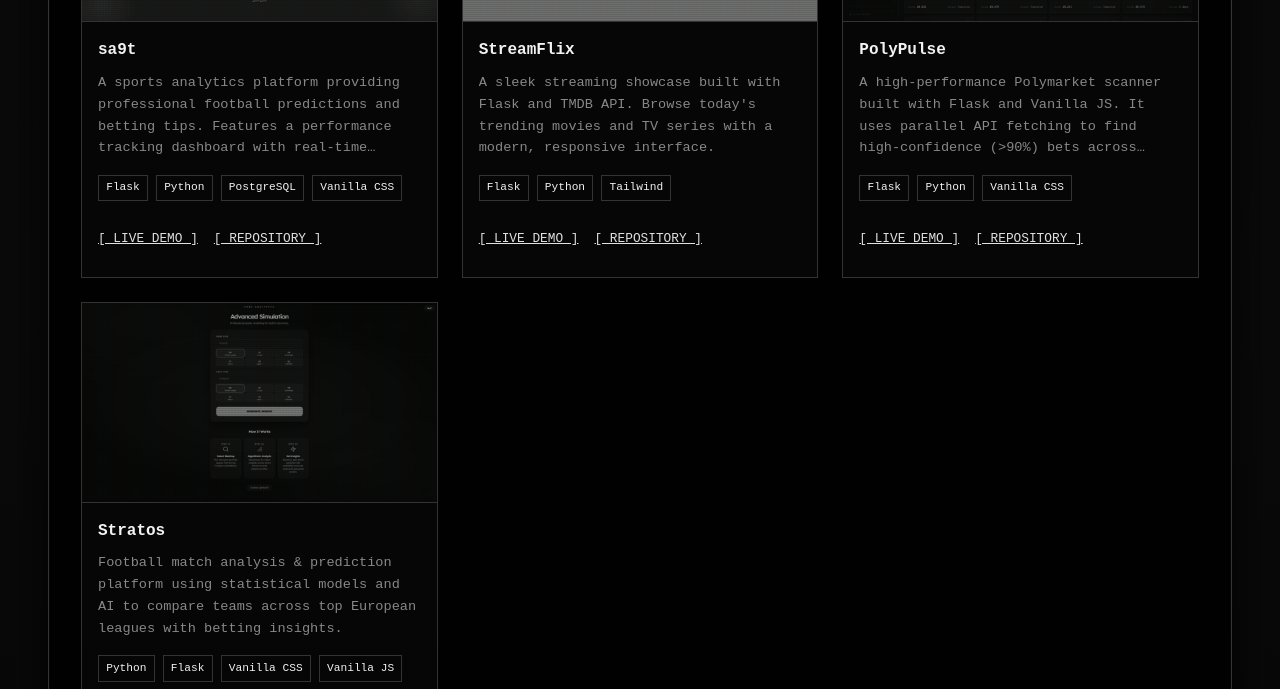
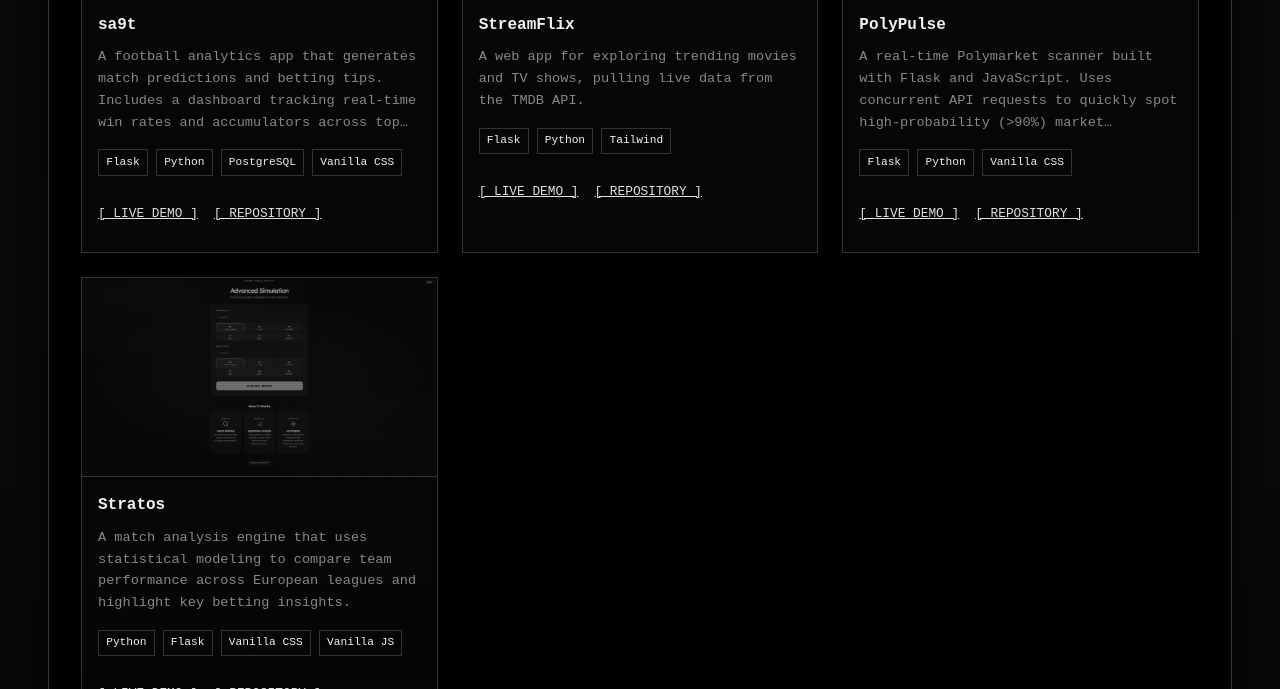
Before and after one commit to nilville/portfolio, a website: page public/index.html in a window 1280 px wide. Shown: the part 1146-1835 px from the top of the page. Drawn offline with Linux system fonts and the light colour scheme; grey boxes are pictures that could not be loaded.

Commit message:
refactor: improve and humanize portfolio copy across HTML, JS, and README

```diff
--- a/public/index.html
+++ b/public/index.html
@@ -6,7 +6,7 @@
     <meta name="author" content="Zaoui Inire" />
     <meta
       name="description"
-      content="Terminal-style portfolio for Inir Zaoui, web developer and cybersecurity enthusiast."
+      content="Portfolio for Inir Zaoui, full-stack developer and pentester."
     />
     <meta
       http-equiv="Content-Security-Policy"
@@ -50,21 +50,16 @@
               <h1><span class="prompt">$</span>whoami</h1>
               <p>Inir Zaoui. Full Stack Developer & Penetration Tester.</p>
               <p>
-                University student based in Algeria. Specializing in secure web
-                ecosystems.
+                CS student based in Algeria, focusing on backend engineering and web security.
               </p>
             </section>
             <hr />
             <article class="about-me">
               <p>
-                <span class="prompt">></span>I build robust, secure web
-                applications using Django and Flask. I focus on backend
-                architecture and secure-by-design principles.
+                <span class="prompt">></span>I build web applications with Django and Flask, focusing on clean backend architecture and practical security.
               </p>
               <p>
-                <span class="prompt">></span>Active pentester with experience in
-                ethical hacking, scripting, and automation. Currently advancing
-                my skills toward OSCP certification.
+                <span class="prompt">></span>I also do penetration testing using custom scripting and ethical hacking tools as I work toward OSCP certification.
               </p>
             </article>
             <section class="daily-stack">
@@ -160,10 +155,7 @@
                 <div class="project-info">
                   <h3>sa9t</h3>
                   <p>
-                    A sports analytics platform providing professional football
-                    predictions and betting tips. Features a performance
-                    tracking dashboard with real-time success rates and curated
-                    accumulators for international leagues.
+                    A football analytics app that generates match predictions and betting tips. Includes a dashboard tracking real-time win rates and accumulators across top leagues.
                   </p>
                   <div class="project-tech">
                     <span class="tech-tag">Flask</span>
@@ -200,9 +192,7 @@
                 <div class="project-info">
                   <h3>StreamFlix</h3>
                   <p>
-                    A sleek streaming showcase built with Flask and TMDB API.
-                    Browse today's trending movies and TV series with a modern,
-                    responsive interface.
+                    A web app for exploring trending movies and TV shows, pulling live data from the TMDB API.
                   </p>
                   <div class="project-tech">
                     <span class="tech-tag">Flask</span>
@@ -238,10 +228,7 @@
                 <div class="project-info">
                   <h3>PolyPulse</h3>
                   <p>
-                    A high-performance Polymarket scanner built with Flask and
-                    Vanilla JS. It uses parallel API fetching to find
-                    high-confidence (>90%) bets across hundreds of markets
-                    instantly.
+                    A real-time Polymarket scanner built with Flask and JavaScript. Uses concurrent API requests to quickly spot high-probability (>90%) market opportunities.
                   </p>
                   <div class="project-tech">
                     <span class="tech-tag">Flask</span>
@@ -273,9 +260,7 @@
                 <div class="project-info">
                   <h3>Stratos</h3>
                   <p>
-                    Football match analysis &amp; prediction platform using
-                    statistical models and AI to compare teams across top
-                    European leagues with betting insights.
+                    A match analysis engine that uses statistical modeling to compare team performance across European leagues and highlight key betting insights.
                   </p>
                   <div class="project-tech">
                     <span class="tech-tag">Python</span>
--- a/public/main.js
+++ b/public/main.js
@@ -191,14 +191,14 @@
   const PROJECTS = [
     {
       name: "sa9t",
-      description: "Football predictions analytics with accuracy telemetry.",
+      description: "Football match analytics and prediction dashboard.",
       stack: "Flask, Python, PostgreSQL, Vanilla CSS",
       url: "https://web-production-4eed1.up.railway.app/",
       repo: "https://github.com/nilville/sa9t"
     },
     {
       name: "StreamFlix",
-      description: "Sleek TV showcase application integration using TMDB API.",
+      description: "Movie and TV discovery app powered by the TMDB API.",
       stack: "Flask, Python, Tailwind CSS",
       url: "https://streamflix-inir.vercel.app/",
       repo: "https://github.com/nilville/StreamFlix"
@@ -206,7 +206,7 @@
     {
       name: "PolyPulse",
       description:
-        "High-performance parallel scanning client for Polymarket pools.",
+        "Fast Polymarket scanner using parallel API requests.",
       stack: "Flask, Python, Vanilla CSS",
       url: "https://polypulse-inir.vercel.app/",
       repo: "https://github.com/nilville/polymarket"
@@ -214,7 +214,7 @@
     {
       name: "Stratos",
       description:
-        "Football match analysis & prediction platform using statistical models and AI to compare teams across top European leagues with betting insights.",
+        "European football match analysis engine using statistical modeling.",
       stack: "Python, Flask, Vanilla CSS, Vanilla JS",
       url: "https://stratos-inir.vercel.app/",
       repo: "https://github.com/nilville/Stratos"
@@ -486,10 +486,10 @@
     print("Role: Full Stack Developer & Penetration Tester");
     print("Location: Algeria (DZ)");
     print(
-      "Bio: University student specializing in secure web ecosystems, currently studying backend engineering and security hardened deployments.",
+      "Bio: CS student based in Algeria, focusing on backend development and web application security.",
     );
     print(
-      "Mission: Creating robust backend systems with Django/Flask, and validating their protection with advanced ethical hacking methodologies.",
+      "Mission: Building clean web apps with Django and Flask, and testing their security through practical penetration testing.",
     );
   }
 
```
Also changed, not shown: README.md.
